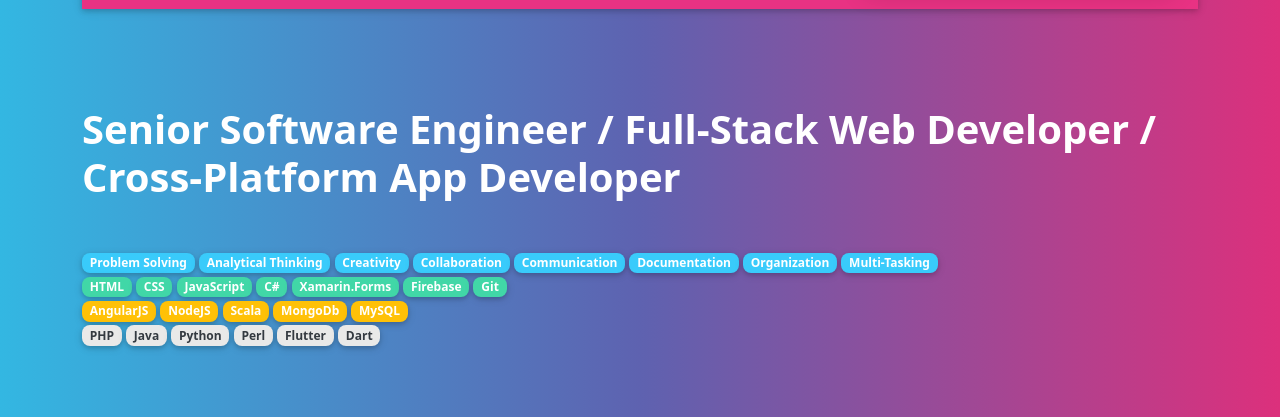
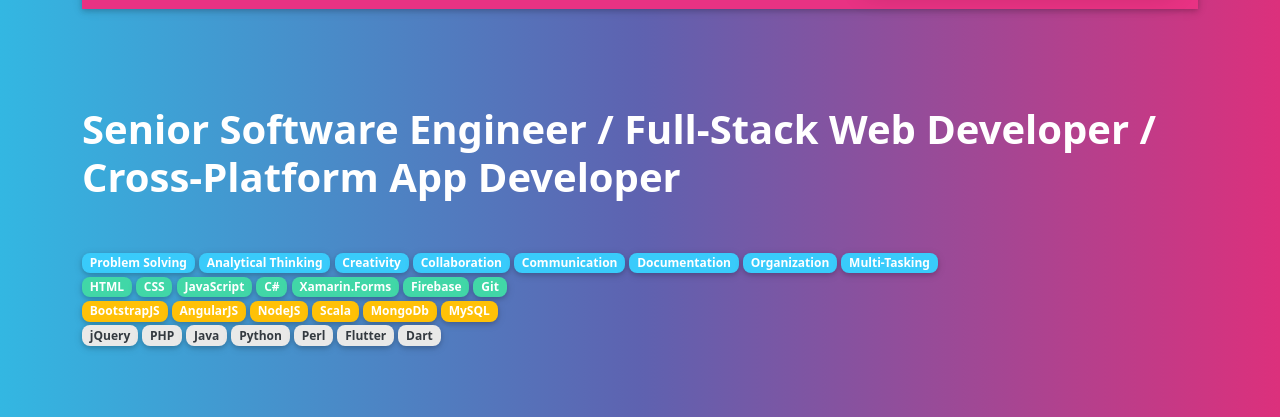
Before and after one commit to LittleCornerDev/LittleCornerDev.github.io, a plain HTML site: page index.html in a window 1280 px wide. Shown: the part 79-496 px from the top of the page. Drawn offline with nearby package versions, Linux system fonts and the light colour scheme.

Commit message:
Update skills

```diff
--- a/index.html
+++ b/index.html
@@ -156,12 +156,14 @@
 					<span class="badge bg-success">Firebase</span>
 					<span class="badge bg-success">Git</span>
 					<br />
+					<span class="badge bg-warning">BootstrapJS</span>
 					<span class="badge bg-warning">AngularJS</span>
 					<span class="badge bg-warning">NodeJS</span>
 					<span class="badge bg-warning">Scala</span>
 					<span class="badge bg-warning">MongoDb</span>
 					<span class="badge bg-warning">MySQL</span>
 					<br />
+					<span class="badge bg-light">jQuery</span>
 					<span class="badge bg-light">PHP</span>
 					<span class="badge bg-light">Java</span>
 					<span class="badge bg-light">Python</span>
```
